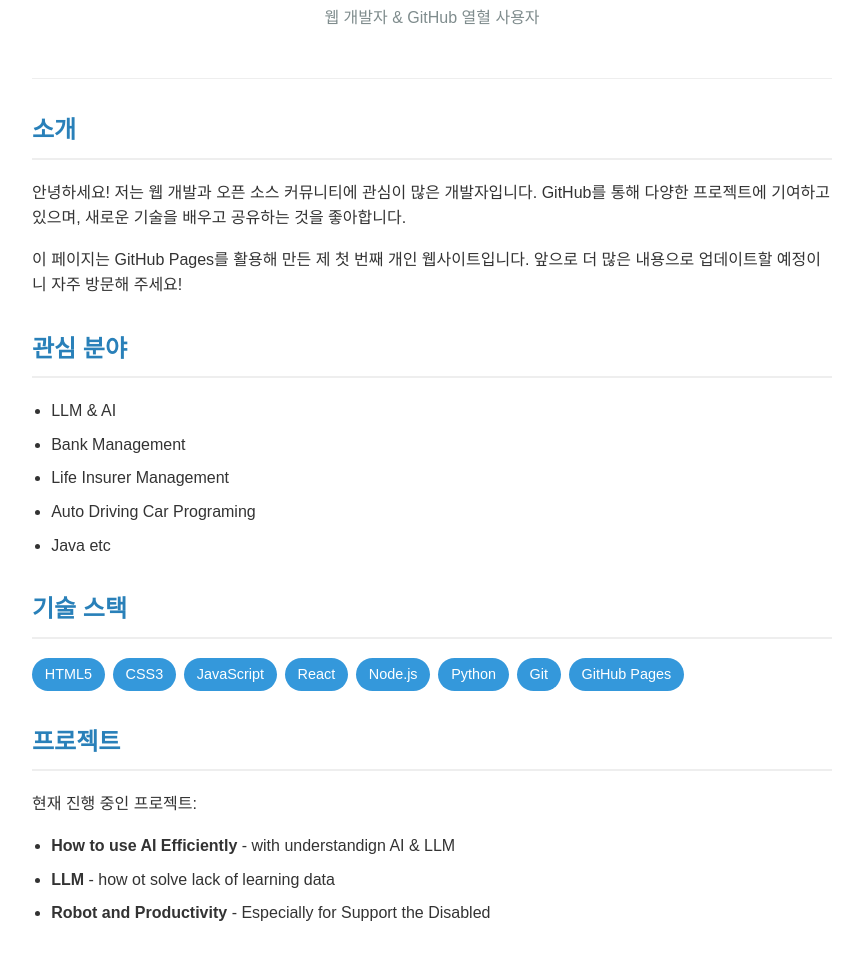
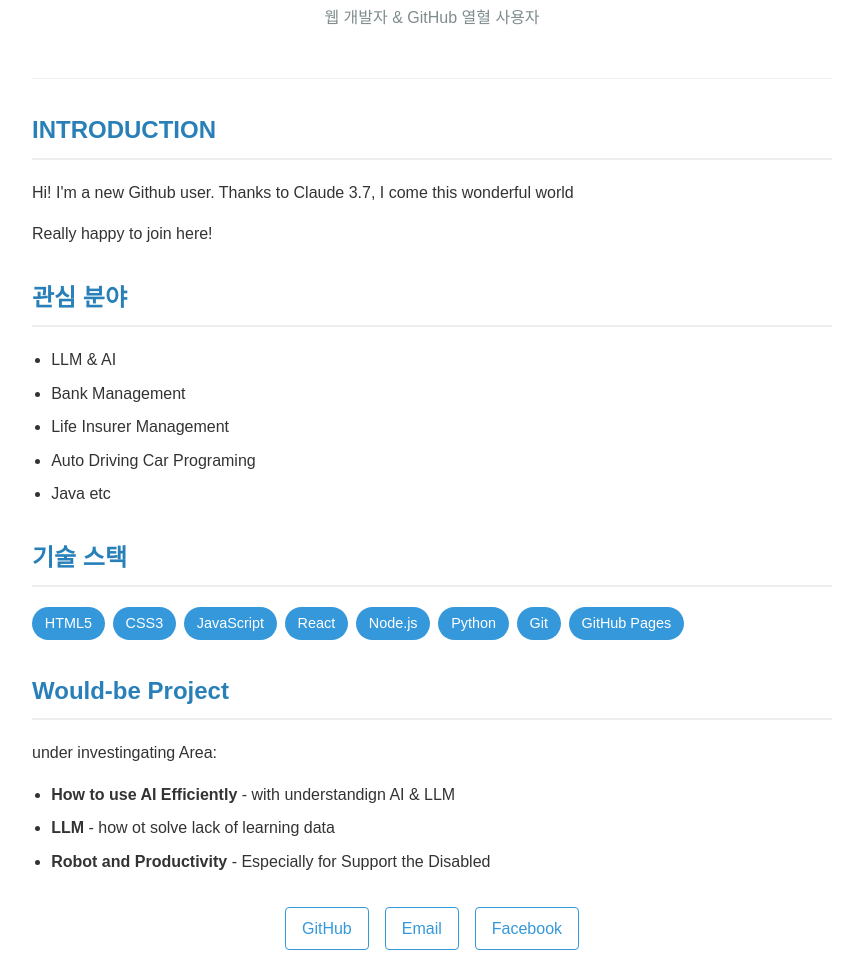
Before and after one commit to highnetw/highnetw.github.io, a plain HTML site: page index.html in a window 1280 px wide. Shown: the part 296-1249 px from the top of the page, without its empty margins (208-1068 px from the left). Drawn offline with Linux system fonts and the light colour scheme.

Commit message:
Update index.html

```diff
--- a/index.html
+++ b/index.html
@@ -141,9 +141,9 @@
         </header>
 
         <section>
-            <h2>소개</h2>
-            <p>안녕하세요! 저는 웹 개발과 오픈 소스 커뮤니티에 관심이 많은 개발자입니다. GitHub를 통해 다양한 프로젝트에 기여하고 있으며, 새로운 기술을 배우고 공유하는 것을 좋아합니다.</p>
-            <p>이 페이지는 GitHub Pages를 활용해 만든 제 첫 번째 개인 웹사이트입니다. 앞으로 더 많은 내용으로 업데이트할 예정이니 자주 방문해 주세요!</p>
+            <h2>INTRODUCTION</h2>
+            <p>Hi! I'm a new Github user. Thanks to Claude 3.7, I come this wonderful world</p>
+            <p> Really happy to join here!</p>
         </section>
 
         <section>
@@ -172,8 +172,8 @@
         </section>
 
         <section>
-            <h2>프로젝트</h2>
-            <p>현재 진행 중인 프로젝트:</p>
+            <h2>Would-be Project</h2>
+            <p>under investingating Area:</p>
             <ul>
                 <li><strong>How to use AI Efficiently</strong> - with understandign AI & LLM</li>
                 <li><strong>LLM </strong> - how ot solve lack of learning data </li>
```
